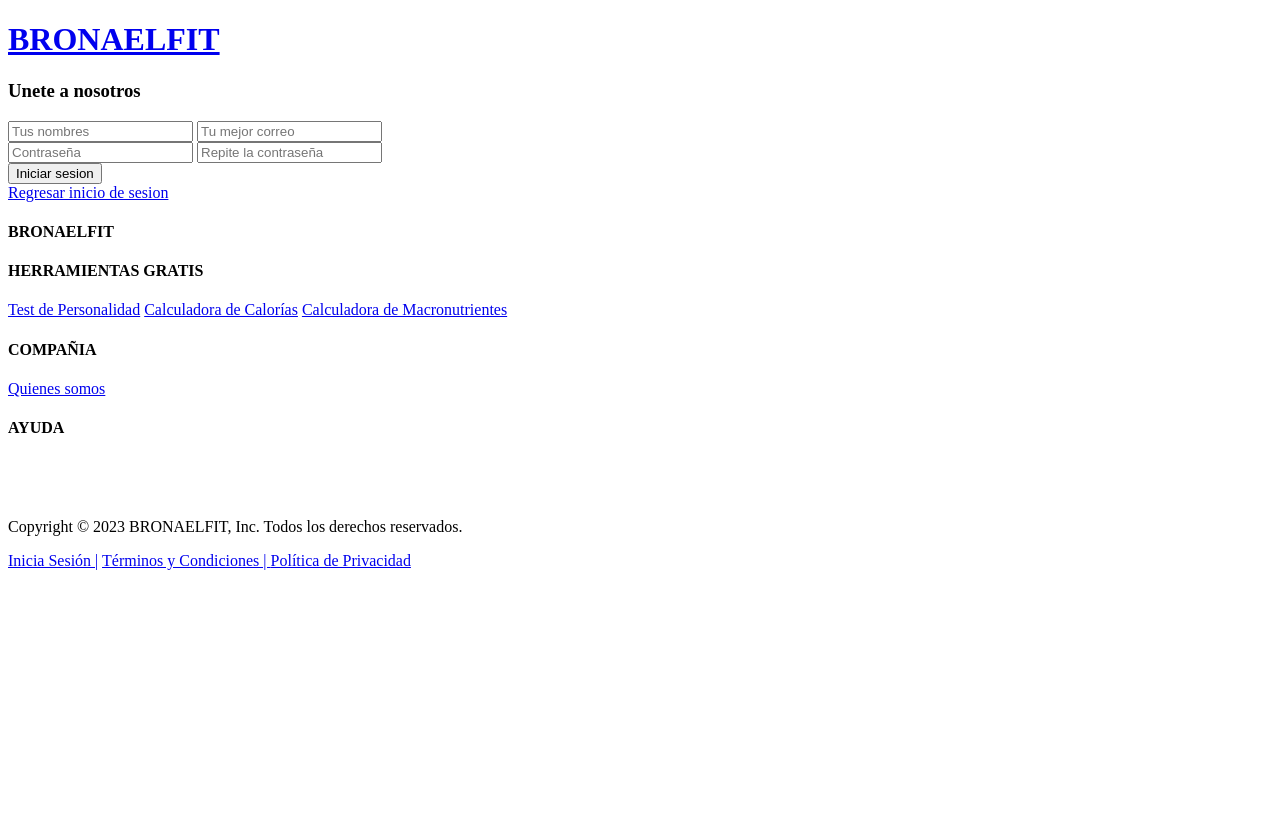
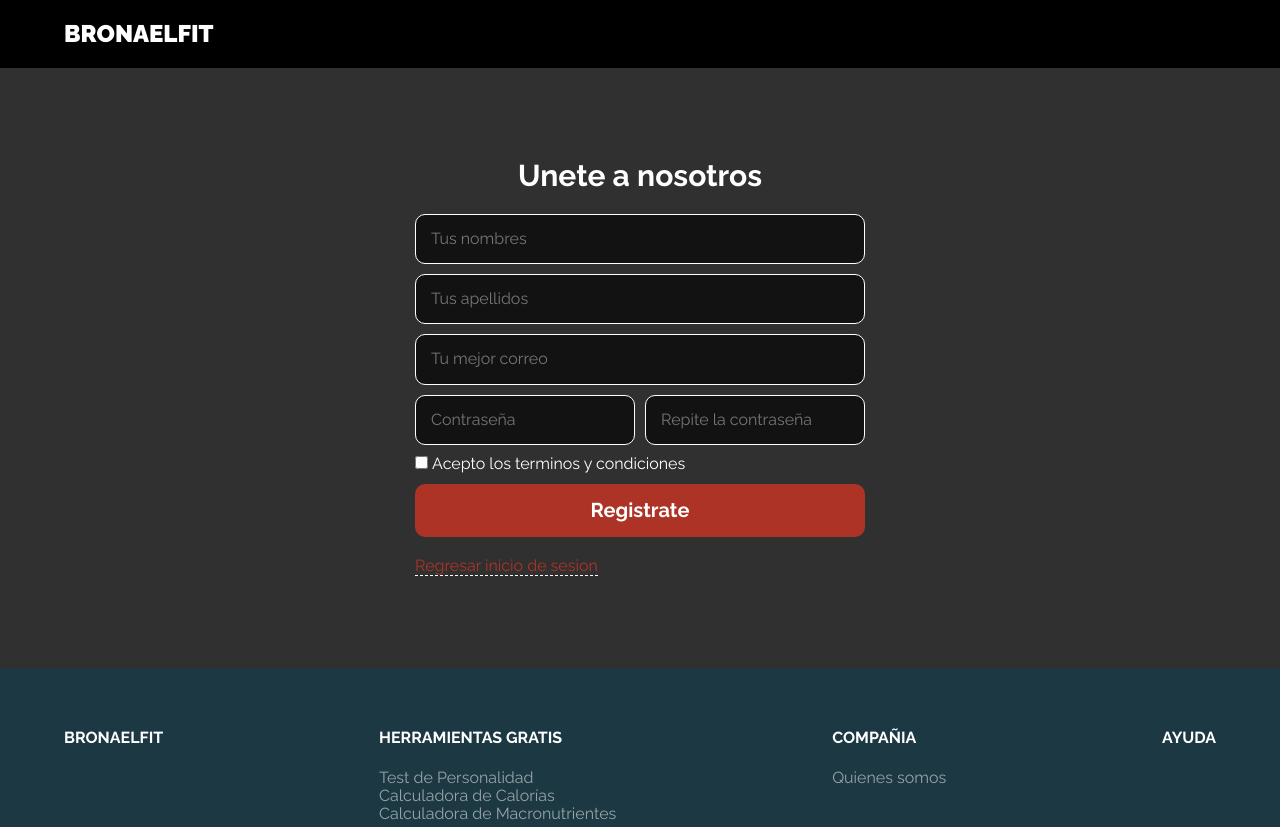
Before and after one commit to M4rckR/Healthy-habits, a plain HTML site: page registro.html in a window 1280 px wide. Shown: the top 827 px of the page. Before the commit the page ends 800 px from the top, so only its background shows below. Drawn offline with nearby package versions, Linux system fonts and the light colour scheme; files whose address does not match are found by name.

Commit message:
Login, inicio  y registro terminados(Css optimizado)

```diff
--- /dev/null
+++ b/css/internas/registro.css
@@ -0,0 +1,248 @@
+@import '../normalize.css';
+@import '../variables.css';
+@import '../base.css';
+
+
+.header__nav {
+    background-color: var(--black);
+    padding: 2rem 0;
+}
+
+.header__content {
+    display: flex;
+    justify-content: space-between;
+    align-items: center;
+}
+
+.header__title {
+    font-weight: var(--f-900);
+    color: var(--white);
+    font-size: 2.4rem;
+}
+
+.header__icon {
+    color: var(--white);
+    font-size: 2.4rem;
+    cursor: pointer;
+}
+
+.cerrar--menu {
+    color: var(--white);
+    font-size: 2.5rem;
+}
+
+.header__menu {
+    background-color: var(--principal);
+    position: absolute;
+    right: 0;
+    top: 0;
+    width: 60%;
+    padding: 2.5rem 2rem;
+    height: 100%;
+    display: flex;
+    flex-direction: column;
+    align-items: end;
+    gap: 2.5rem;
+    text-align: end;
+
+}
+
+@media (min-width:768px ){
+    .header__menu {
+        padding: 0;
+        position: relative;
+        text-align: start;
+    }
+
+    .header__menu--hidden {
+    opacity: 0;
+    visibility: hidden;
+    }
+}
+
+.header__menu--hidden {
+    opacity: 0;
+    visibility: hidden;
+}
+
+
+.header__menu>a {
+    text-align: end;
+    background-color: var(--white);
+    padding: .75rem 1rem;
+    border-radius: 1rem;
+}
+
+.header__list  {
+    display: flex;
+    flex-direction: column;
+    gap: 2rem;
+    font-weight: 600;
+}
+
+.hero__text {
+    padding: 0 1rem;
+}
+
+@media (min-width:768px ){
+    .header__list {
+        flex-direction: row;
+        gap: 4rem;
+        align-items: center;
+    }
+
+    .text--emphasis {
+        background-color: var(--emphasis);
+        padding: 1rem 2rem;
+        border-radius: 1rem;
+    }
+}
+
+.header__list a {
+    color: var(--white);
+
+}
+
+@media (min-width:768px ){
+    .header__content>i{
+        display: none;
+    }
+
+    .cerrar--menu {
+        display: none;
+    }
+}
+
+/* Main */
+.main {
+    background-color: var(--principal);
+    height: 60rem;
+    display: flex;
+    justify-content: center;
+    align-items: center;
+}
+
+.login {
+    width: 50rem;
+}
+
+
+.login__title h3{
+    text-align: center;
+    color: var(--white);}
+
+
+.login__container {
+    display: flex;
+    flex-direction: column;
+    gap: 2rem;
+}
+
+.login__issue {
+    display: flex;
+    justify-content: space-between;
+}
+
+.login__form {
+    display: flex;
+    flex-direction: column;
+    gap: 1rem;
+}
+
+
+.login__form input {
+    width: 100%;
+    border: .1px solid var(--white);
+    outline: none;
+    border-radius: 1rem;
+    background-color: var(--black-light);
+    padding: 1.5rem;
+    color: var(--white);
+}
+
+.login__password {
+    display: flex;
+    flex-direction: column;
+    gap: 1rem;
+}
+
+
+@media (min-width:768px ){
+    .login__password {
+        display: flex;
+        flex-direction: row;
+        gap: 1rem;
+    }
+}
+
+.login__form>input:last-child {
+    border: transparent;
+    background-color: var(--emphasis);
+    font-weight: var(--f-700);
+    font-size: 2rem;
+    cursor: pointer;
+}
+
+.login__condiciones>input{
+    width: auto;
+    display: inline-block;
+}
+
+.login__condiciones>label a{
+    width: auto;
+    display: inline-block;
+    color: var(--white);
+}
+
+.login__issue a {
+    color: var(--emphasis);
+    border-bottom: 1px dashed white;
+}
+
+/* Footer */
+.footer {
+    background-color: var(--secundary);
+    padding: 4rem 0;
+}
+
+.opciones__title h4 {
+    color: var(--white);
+}
+
+.opciones__list a{
+    color: #ffffff89;
+}
+
+.footer__iconos {
+    display: flex;
+    gap: 2rem;
+    padding: 4rem 0;
+}
+
+.footer__iconos a img {
+    width: 2.8rem;
+}
+
+.footer__description p{
+    color: #ffffff89;
+}
+
+.footer__links a{
+    color: #ffffff89;
+    display: inline-block;
+}
+
+@media (min-width:768px ){
+    .footer__opciones {
+        display: flex;
+        justify-content: space-between;
+    }
+}
+
+@media (min-width:1024px ){
+    .footer__description {
+        display: flex;
+        align-items: center;
+        justify-content: space-between;
+    }
+}
--- a/registro.html
+++ b/registro.html
@@ -10,6 +10,7 @@
     <link rel="preconnect" href="https://fonts.gstatic.com" crossorigin>
     <link href="https://fonts.googleapis.com/css2?family=Raleway:wght@400;600;700;900&display=swap" rel="stylesheet">
     <link rel="icon" href="assets/icons/dieta.png">
+    <link rel="stylesheet" href="css/internas/registro.css">
 </head>
 <body>
 
@@ -31,12 +32,19 @@
                 </div>
                 <form class="login__form">
                     <input type="text" placeholder="Tus nombres" required>
+                    <input type="text" placeholder="Tus apellidos" required>
                     <input type="email" placeholder="Tu mejor correo" required>
                     <div class="login__password">
                         <input type="password" placeholder="Contraseña" required>
                         <input type="password" placeholder="Repite la contraseña" required>
                     </div>
-                    <input type="submit" value="Iniciar sesion">
+                    <div class="login__condiciones">
+                        <input type="checkbox">
+                        <label for="">
+                            <a href="#">Acepto los terminos y condiciones</a>
+                        </label>
+                    </div>
+                    <input type="submit" value="Registrate">
                 </form>
                 <div class="login__issue">
                     <a href="login.html">Regresar inicio de sesion</a>
```
Also changed, not shown: login.html (+1 -1 lines).
